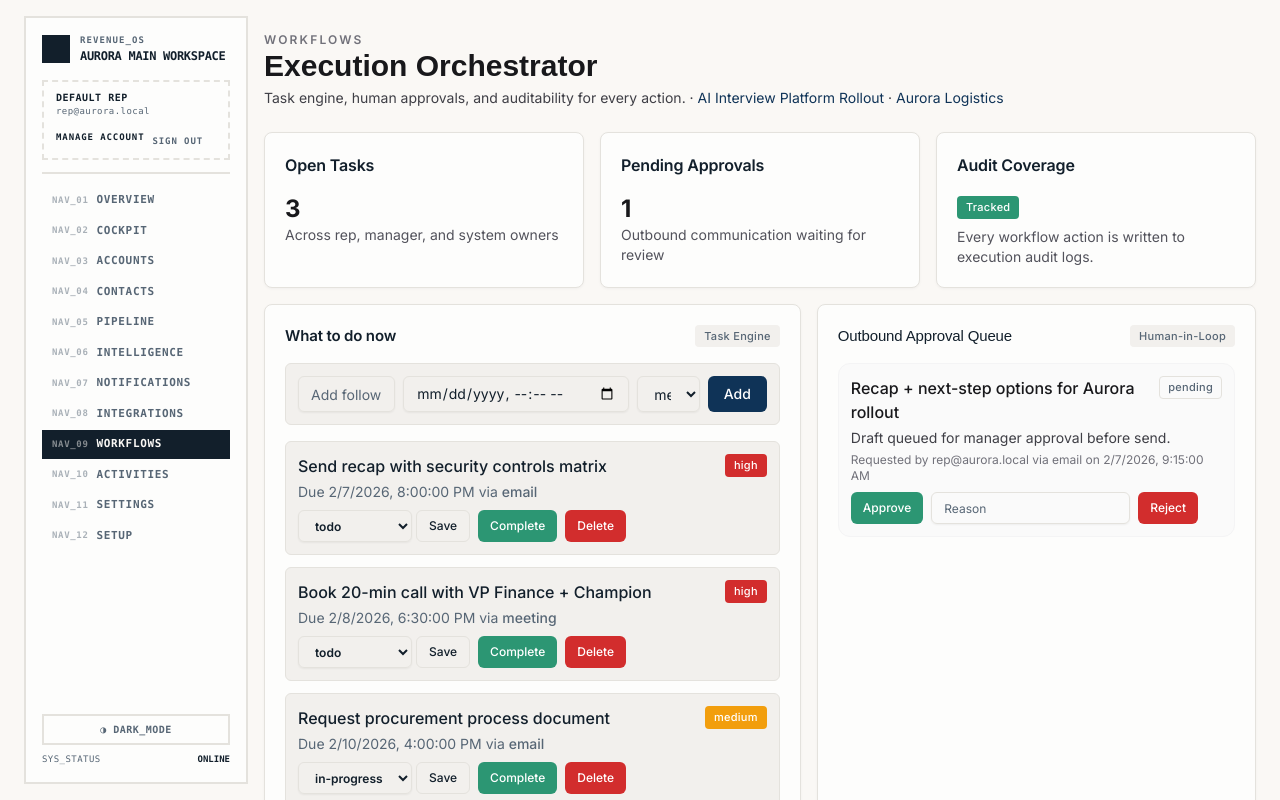
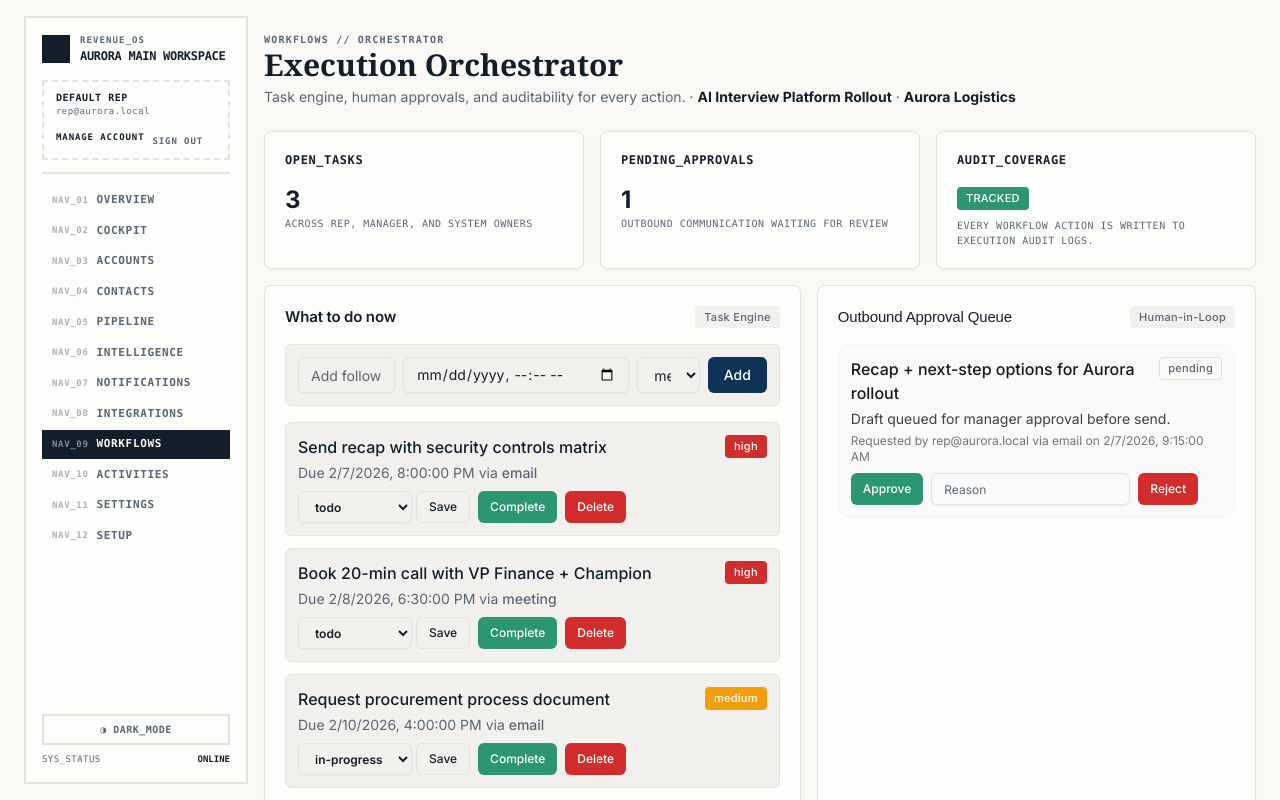
Before and after one commit to abhipranav/sales-product, a Next.js app: page /workflows in a window 1280 px wide. Shown: the top 800 px of the page. Built offline with nearby package versions, Linux system fonts and the light colour scheme; no server answers; the database is empty; a web font is replaced by a local one.

Commit message:
feat(workflows): enhance sequence execution flows

```diff
--- a/app/(workspace)/workflows/page.tsx
+++ b/app/(workspace)/workflows/page.tsx
@@ -12,7 +12,7 @@ import { WorkspaceAccessDeniedError } from "@/lib/services/workspace";
 
 export default async function WorkflowsPage() {
   const actor = await getActorFromServerContext();
-  const data = await getCachedDashboardData(actor, "/workflows");
+  const data = await getCachedDashboardData(actor, "/workflows", { includeStrategyPlays: false });
   let sequenceExecutions: Awaited<ReturnType<typeof listSequenceExecutions>> = [];
 
   try {
@@ -33,20 +33,20 @@ export default async function WorkflowsPage() {
   return (
     <section className="mx-auto max-w-7xl py-2 md:py-4">
       <header className="mb-6">
-        <p className="text-xs font-semibold uppercase tracking-[0.18em] text-zinc-500">Workflows</p>
-        <h2 className="font-['Sora',sans-serif] text-3xl font-bold text-zinc-900">Execution Orchestrator</h2>
-        <p className="mt-1 text-sm text-zinc-700">
+        <p className="font-mono text-[10px] font-bold uppercase tracking-[0.12em] text-[hsl(var(--muted-foreground))]">WORKFLOWS // ORCHESTRATOR</p>
+        <h2 className="font-serif text-3xl font-bold text-[hsl(var(--foreground))]">Execution Orchestrator</h2>
+        <p className="mt-1 text-sm text-[hsl(var(--muted-foreground))]">
           Task engine, human approvals, and auditability for every action.{" · "}
           <Link
             href={`/pipeline/${data.deal.id}` as "/pipeline"}
-            className="text-[hsl(var(--primary))] hover:underline"
+            className="text-[hsl(var(--foreground))] font-bold hover:underline"
           >
             {data.deal.name}
           </Link>
           {" · "}
           <Link
             href={`/accounts/${data.account.id}` as "/accounts"}
-            className="text-[hsl(var(--primary))] hover:underline"
+            className="text-[hsl(var(--foreground))] font-bold hover:underline"
           >
             {data.account.name}
           </Link>
@@ -55,32 +55,32 @@ export default async function WorkflowsPage() {
 
       <section className="mb-4 grid gap-4 md:grid-cols-3">
         <Link href="/cockpit" className="block">
-          <Card className="h-full transition-colors hover:border-[hsl(var(--primary)/0.3)] cursor-pointer">
+          <Card className="h-full transition-all duration-150 hover:bg-[hsl(var(--foreground))] hover:text-[hsl(var(--background))] cursor-pointer group">
             <CardHeader>
-              <CardTitle className="text-base">Open Tasks</CardTitle>
+              <CardTitle className="font-mono text-xs uppercase tracking-wider group-hover:text-[hsl(var(--background))]">OPEN_TASKS</CardTitle>
             </CardHeader>
             <CardContent>
-              <p className="text-2xl font-bold text-zinc-900">{openTasks}</p>
-              <p className="text-sm text-zinc-600">Across rep, manager, and system owners</p>
+              <p className="text-2xl font-bold text-[hsl(var(--foreground))] group-hover:text-[hsl(var(--background))]">{openTasks}</p>
+              <p className="font-mono text-[10px] uppercase tracking-wider text-[hsl(var(--muted-foreground))] group-hover:text-[hsl(var(--background))]/60">Across rep, manager, and system owners</p>
             </CardContent>
           </Card>
         </Link>
         <Card>
           <CardHeader>
-            <CardTitle className="text-base">Pending Approvals</CardTitle>
+            <CardTitle className="font-mono text-xs uppercase tracking-wider">PENDING_APPROVALS</CardTitle>
           </CardHeader>
           <CardContent>
-            <p className="text-2xl font-bold text-zinc-900">{pendingApprovals}</p>
-            <p className="text-sm text-zinc-600">Outbound communication waiting for review</p>
+            <p className="text-2xl font-bold text-[hsl(var(--foreground))]">{pendingApprovals}</p>
+            <p className="font-mono text-[10px] uppercase tracking-wider text-[hsl(var(--muted-foreground))]">Outbound communication waiting for review</p>
           </CardContent>
         </Card>
         <Card>
           <CardHeader>
-            <CardTitle className="text-base">Audit Coverage</CardTitle>
+            <CardTitle className="font-mono text-xs uppercase tracking-wider">AUDIT_COVERAGE</CardTitle>
           </CardHeader>
           <CardContent className="space-y-2">
-            <Badge variant="success">Tracked</Badge>
-            <p className="text-sm text-zinc-600">Every workflow action is written to execution audit logs.</p>
+            <Badge variant="success">TRACKED</Badge>
+            <p className="font-mono text-[10px] uppercase tracking-wider text-[hsl(var(--muted-foreground))]">Every workflow action is written to execution audit logs.</p>
           </CardContent>
         </Card>
       </section>
--- a/components/cockpit/sequence-execution-board.tsx
+++ b/components/cockpit/sequence-execution-board.tsx
@@ -52,7 +52,7 @@ export function SequenceExecutionBoard({ dealId, contacts, sequences }: Sequence
         <Badge variant="secondary">{sequences.length} active records</Badge>
       </CardHeader>
       <CardContent className="space-y-4">
-        <form action={createSequenceExecutionAction} className="grid gap-2 rounded-xl border border-zinc-200 bg-zinc-50 p-3">
+        <form action={createSequenceExecutionAction} className="grid gap-2  border border-[hsl(var(--border))] bg-[hsl(var(--muted))] p-3">
           <input type="hidden" name="dealId" value={dealId} />
           <Input name="title" required minLength={3} maxLength={180} placeholder="Sequence title..." />
           <div className="grid gap-2 md:grid-cols-2">
@@ -76,15 +76,15 @@ export function SequenceExecutionBoard({ dealId, contacts, sequences }: Sequence
         </form>
 
         {sequences.length === 0 ? (
-          <p className="text-sm text-zinc-600">No sequence records yet. Create one above to start execution tracking.</p>
+          <p className="text-sm text-[hsl(var(--muted-foreground))]">No sequence records yet. Create one above to start execution tracking.</p>
         ) : (
           <ul className="space-y-4">
             {sequences.map((sequence) => (
-              <li key={sequence.id} className="rounded-xl border border-zinc-200 bg-white p-3 dark:border-zinc-800 dark:bg-zinc-950">
+              <li key={sequence.id} className=" border border-[hsl(var(--border))] bg-[hsl(var(--card))] p-3 dark:border-[hsl(var(--border))] dark:bg-[hsl(var(--foreground))]">
                 <div className="mb-3 flex flex-wrap items-center justify-between gap-2">
                   <div>
-                    <p className="text-sm font-semibold text-zinc-900 dark:text-zinc-100">{sequence.title}</p>
-                    <p className="text-xs text-zinc-600 dark:text-zinc-400">
+                    <p className="text-sm font-semibold text-[hsl(var(--foreground))] dark:text-[hsl(var(--foreground))]">{sequence.title}</p>
+                    <p className="text-xs text-[hsl(var(--muted-foreground))] dark:text-[hsl(var(--muted-foreground))]">
                       <Link
                         href={`/pipeline/${sequence.dealId}` as "/pipeline"}
                         className="text-[hsl(var(--primary))] hover:underline"
@@ -112,12 +112,12 @@ export function SequenceExecutionBoard({ dealId, contacts, sequences }: Sequence
 
                 <ol className="space-y-2">
                   {sequence.steps.map((step) => (
-                    <li key={step.id} className="rounded-lg border border-zinc-200 bg-zinc-50 p-2 dark:border-zinc-800 dark:bg-zinc-900">
-                      <p className="text-xs font-semibold uppercase tracking-[0.12em] text-zinc-500 dark:text-zinc-400">
+                    <li key={step.id} className=" border border-[hsl(var(--border))] bg-[hsl(var(--muted))] p-2 dark:border-[hsl(var(--border))] dark:bg-[hsl(var(--foreground))]">
+                      <p className="text-xs font-semibold uppercase tracking-[0.12em] text-[hsl(var(--muted-foreground))] dark:text-[hsl(var(--muted-foreground))]">
                         Step {step.order} · {step.channel}
                       </p>
-                      <p className="mt-1 text-sm text-zinc-900 dark:text-zinc-100">{step.instruction}</p>
-                      <p className="mt-1 text-xs text-zinc-600 dark:text-zinc-400">
+                      <p className="mt-1 text-sm text-[hsl(var(--foreground))] dark:text-[hsl(var(--foreground))]">{step.instruction}</p>
+                      <p className="mt-1 text-xs text-[hsl(var(--muted-foreground))] dark:text-[hsl(var(--muted-foreground))]">
                         {step.completedAt ? `Completed ${new Date(step.completedAt).toLocaleString()}` : "Not completed"}
                       </p>
                       <form action={updateSequenceStepAction} className="mt-2 grid gap-2 md:grid-cols-[0.8fr_1.2fr_auto]">
--- a/components/cockpit/sequence-personalization.tsx
+++ b/components/cockpit/sequence-personalization.tsx
@@ -23,9 +23,9 @@ export function SequencePersonalization({ contacts, deal, signals }: SequencePer
       <CardContent>
         <ul className="space-y-3">
           {plans.map((plan) => (
-            <li key={plan.id} className="rounded-lg border border-zinc-200 bg-zinc-50 p-3 dark:border-zinc-800 dark:bg-zinc-900">
+            <li key={plan.id} className=" border border-[hsl(var(--border))] bg-[hsl(var(--muted))] p-3 dark:border-[hsl(var(--border))] dark:bg-[hsl(var(--foreground))]">
               <div className="mb-2 flex flex-wrap items-center justify-between gap-2">
-                <p className="text-sm font-semibold text-zinc-900 dark:text-zinc-100">
+                <p className="text-sm font-semibold text-[hsl(var(--foreground))] dark:text-[hsl(var(--foreground))]">
                   <Link
                     href={`/contacts/${plan.contactId}` as "/contacts"}
                     className="hover:text-[hsl(var(--primary))] hover:underline"
@@ -36,7 +36,7 @@ export function SequencePersonalization({ contacts, deal, signals }: SequencePer
                 </p>
                 <Badge variant="outline">{plan.channelMix.join(" · ")}</Badge>
               </div>
-              <ol className="space-y-1 text-xs text-zinc-700 dark:text-zinc-300">
+              <ol className="space-y-1 text-xs text-[hsl(var(--muted-foreground))] dark:text-[hsl(var(--muted-foreground))]">
                 {plan.steps.map((step) => (
                   <li key={step}>• {step}</li>
                 ))}
```
Also changed, not shown: components/cockpit/follow-up-composer.tsx (+84 -8 lines).
